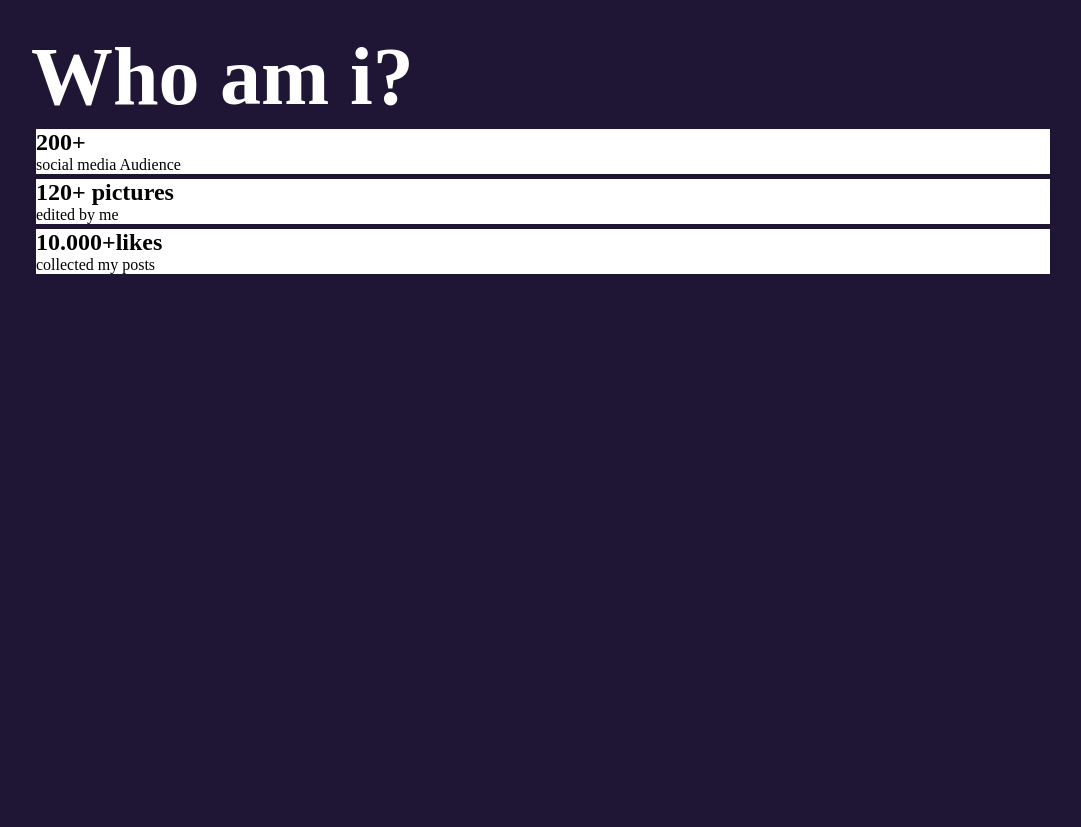
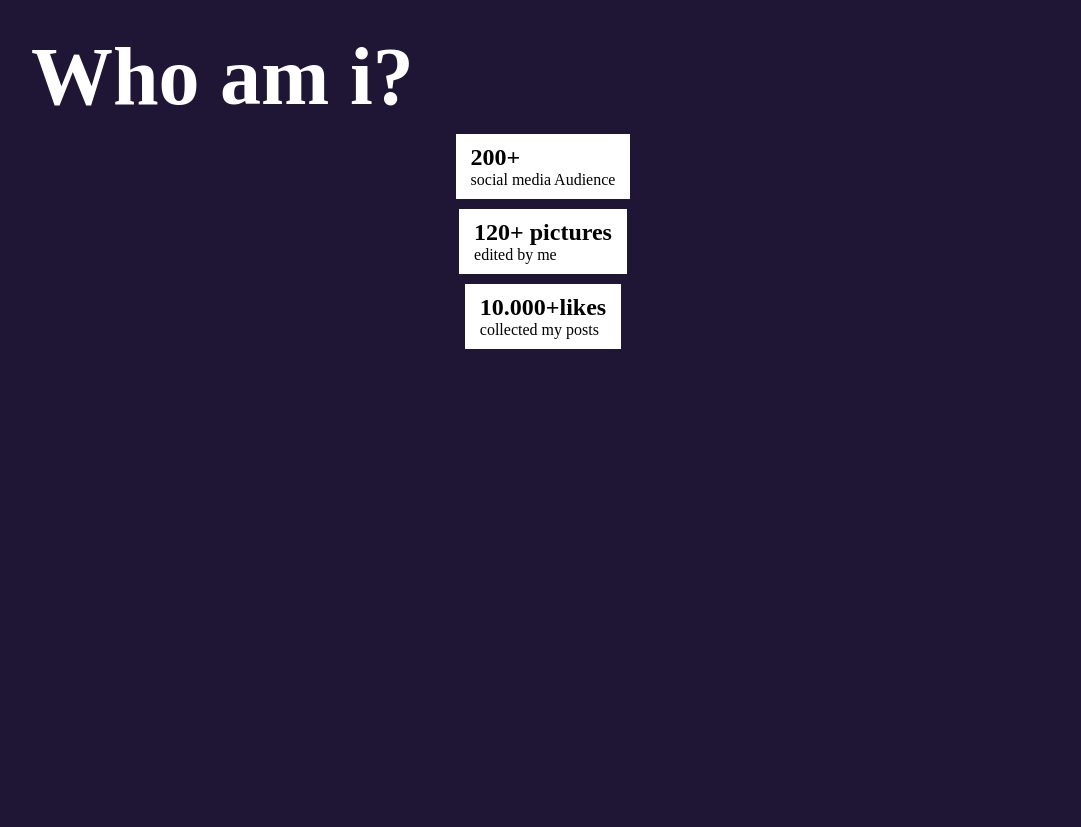
Before and after one commit to Mhazkha/pemWeb, a plain HTML site: page penerapan/indext.html in a window 1280 px wide. Shown: the part 820-1647 px from the top of the page, without its empty margins (97-1178 px from the left). Drawn offline with Linux system fonts and the light colour scheme; a web font is replaced by a local one.

Commit message:
add and fixed some code

```diff
--- a/penerapan/indext.html
+++ b/penerapan/indext.html
@@ -37,12 +37,16 @@
             <p>social media Audience</p>
         </div>
 
-        <div class="textBox2">
+        <div class="textBox1">
             <h2>120+ pictures</h2>
             <p>edited by me</p>
         </div>
 
-        <div class="textBox3">
+        <!-- <div class="textBox1">
+            <img src="img/aki.png" alt="aki" class="boximg">
+        </div> -->
+
+        <div class="textBox1">
             <h2>10.000+likes </h2>
             <p>collected my posts</p>
         </div>
--- a/penerapan/style.css
+++ b/penerapan/style.css
@@ -92,19 +92,20 @@ nav li{
 }
 
 .textBox1 {
-    background-color: #ffffff;
-    margin: 5px;
+    display: block;
+    width: fit-content;
+    margin: 10px auto;
+    text-align: left;
+    padding: 10px 15px;
+    background: white;
 }
 
-.textBox2 {
-    background-color: #ffffff;
-    margin: 5px;
-}
-
-.textBox3 {
-    background-color: #ffffff;
-    margin: 5px;
-}
+/* .boximg {
+    float: left;
+    width: 400px;
+    height: 400px;
+    margin-right: 10px;
+} */
 
 .contact {
     width: 100%;
```
Also changed, not shown: penerapan/img/aki.png (added).
